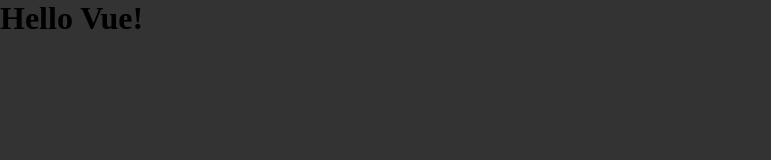
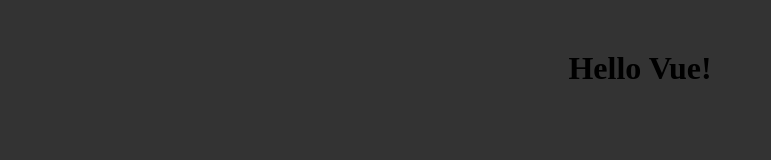
Before and after one commit to MarcoColloca/vue-email-list, a plain HTML site: page index.html in a window 1280 px wide. Shown: the whole page, without its empty margins (0-771 px from the left). Drawn offline with nearby package versions, Linux system fonts and the light colour scheme.

Commit message:
Add → added some basic style to css

```diff
--- a/css/app.css
+++ b/css/app.css
@@ -7,3 +7,18 @@
 body{
     background-color: rgb(51, 51, 51);
 }
+
+
+.container{
+    max-width: 980px;
+    margin: 0 auto;
+}
+
+.main-content{
+    text-align: center;
+    margin: 50px auto;
+}
+
+.title{
+    font-size: 32px;
+}
```
